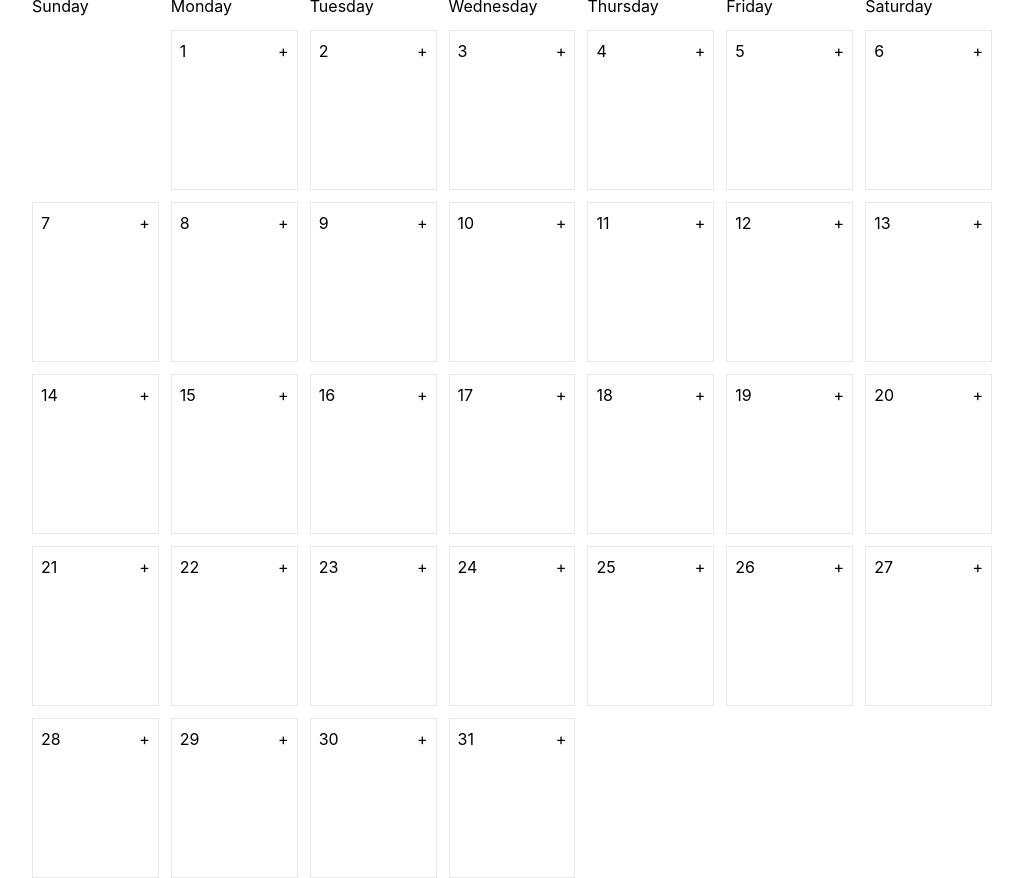
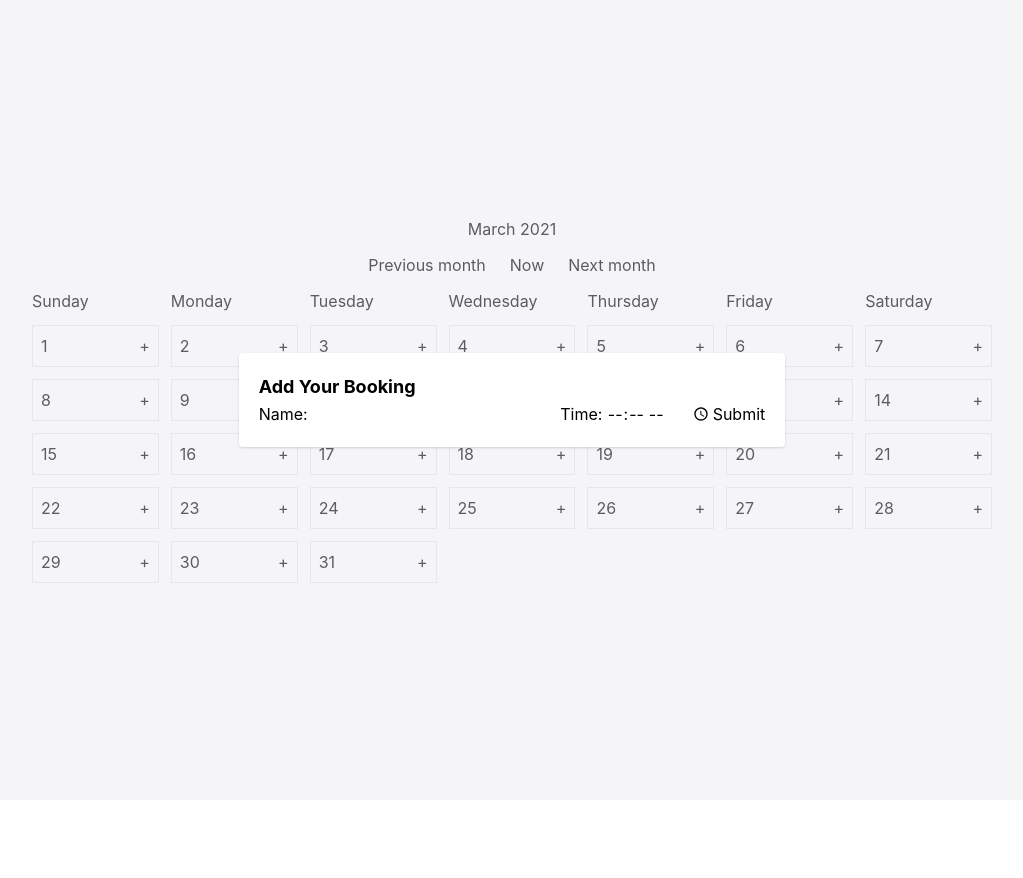
Before and after one commit to vehikl/gym-booking, a React (Create React App) app: page / in a window 1280 px wide. Shown: the whole page, without its empty margins (128-1151 px from the left). After the commit the page ends 800 px from the top, so only its background shows below. Built offline with nearby package versions, Linux system fonts and the light colour scheme.

Commit message:
add booking modal

```diff
--- /dev/null
+++ b/src/AddBooking.jsx
@@ -0,0 +1,27 @@
+import { useState } from "react"
+
+function AddBooking({ visible, date }) {
+  const [name, setName] = useState('')
+  const [time, setTime] = useState('')
+
+  const submitBooking = (e) => {
+    e.preventDefault()
+
+    console.log({time, name, date})
+  }
+
+  return visible ? (
+    <div className="h-screen w-screen absolute bg-gray-200 bg-opacity-40 inset-0 flex justify-center items-center">
+      <div className="bg-white rounded shadow p-5 flex flex-col">
+        <h1 className="font-bold text-lg">Add Your Booking</h1>
+          <form>
+            <label>Name: <input type="text" onChange={(e) => setName(e.target.value)}/></label>
+            <label>Time: <input type="time" onChange={(e) => setTime(e.target.value)}/></label>
+            <button onClick={submitBooking}>Submit</button>
+          </form>
+      </div>
+    </div>
+  ) : null
+}
+
+export default AddBooking
--- a/src/App.js
+++ b/src/App.js
@@ -1,4 +1,5 @@
 import Day from './Day'
+import AddBooking from './AddBooking'
 import dayjs from 'dayjs'
 import { useState } from 'react'
 
@@ -25,6 +26,7 @@ function App() {
   // use the number of days before offset to offset the grid
 
   return (
+    <>
       <div className="month flex flex-col items-center justify-center h-screen">
         <h1>{selectedMonth.format('MMMM YYYY')}</h1>
         <div className='flex flex-row'>
@@ -45,6 +47,8 @@ function App() {
           })}
         </div>
       </div>
+      <AddBooking visible={true} />
+    </>
   );
 }
 
--- a/src/Day.jsx
+++ b/src/Day.jsx
@@ -2,7 +2,7 @@ import cn from 'classnames'
 
 function Day({ className, day }) {
     return (
-        <div className={cn(className, 'h-40 day border p-2 relative')}>
+        <div className={cn(className = '', 'day border p-2 relative')}>
             <div className="flex flex-row justify-between">
                 <div className="text-base">{day}</div>
                 <button>+</button>
@@ -11,4 +11,8 @@ function Day({ className, day }) {
     );
 }
 
-export default Day;
+Day.defaultProps = {
+    className: ''
+}
+
+export default Day
```
Lines whose indentation alone changed are shown as unchanged.
